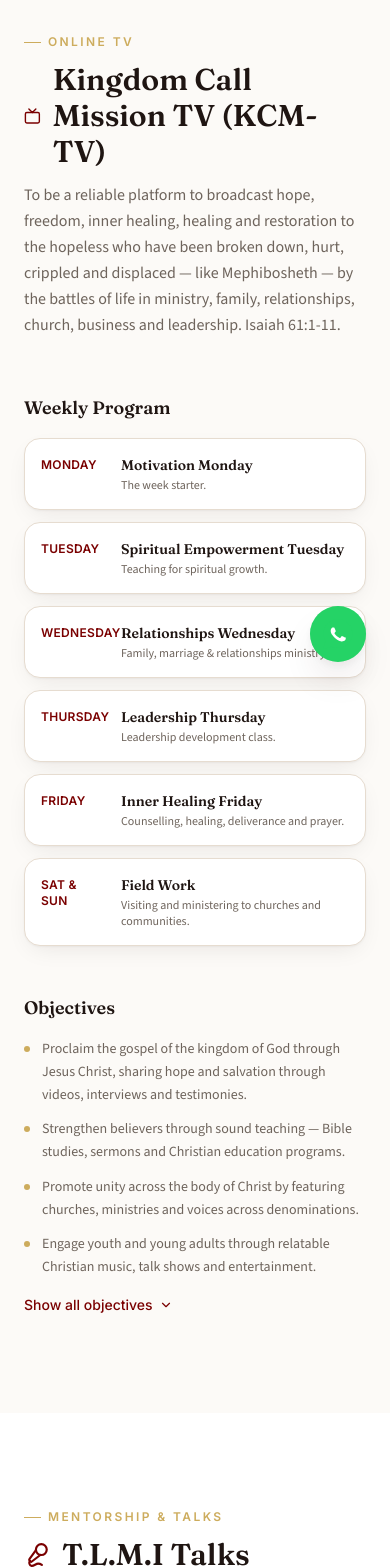
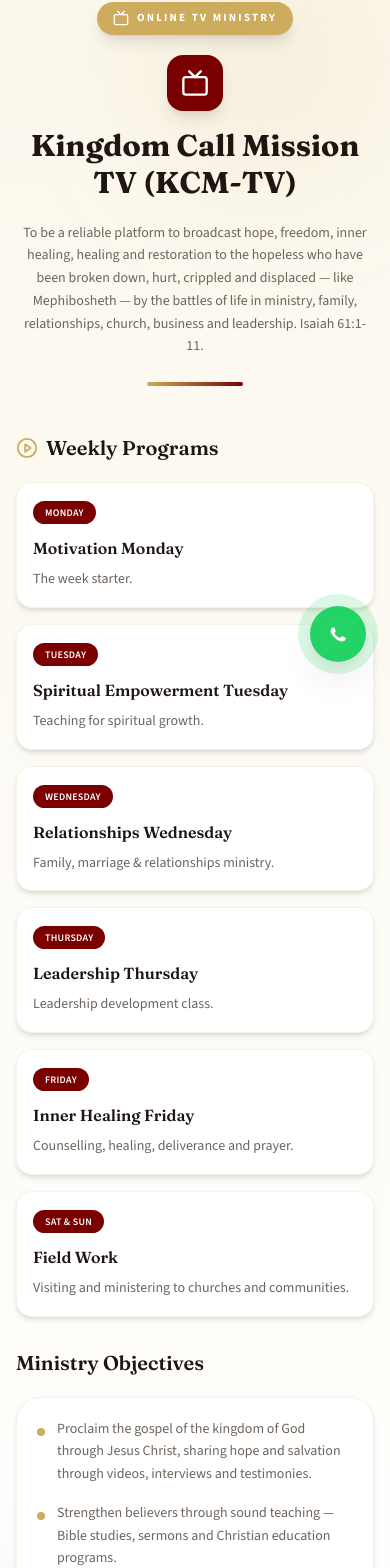
Before and after one commit to draron-dare-045/Kingdom_Ministry, a React (Vite) app in the folder kmc-source/: page /ministries in a window 390 px wide. Shown: the part 158-1726 px from the top of the page. Built offline with nearby package versions, Linux system fonts and the light colour scheme; no server answers.

Commit message:
New changes

```diff
--- a/kmc-source/src/components/Contact.jsx
+++ b/kmc-source/src/components/Contact.jsx
@@ -1,7 +1,12 @@
 import { motion } from 'framer-motion'
-import { Phone } from 'lucide-react'
+import { Phone, Mail } from 'lucide-react'
 import { org, socialLinks } from '../data'
-import { FacebookIcon, TiktokIcon, YoutubeIcon, WhatsappIcon } from './BrandIcons'
+import {
+  FacebookIcon,
+  TiktokIcon,
+  YoutubeIcon,
+  WhatsappIcon,
+} from './BrandIcons'
 
 const platformIcon = {
   facebook: FacebookIcon,
@@ -10,55 +15,109 @@ const platformIcon = {
 }
 
 export default function Contact() {
-  const waMessage = encodeURIComponent(`Hello ${org.name}, I'd like to get in touch.`)
+  const waMessage = encodeURIComponent(
+    `Hello ${org.name}, I'd like to get in touch.`
+  )
+
   const waHref = `https://wa.me/${org.whatsappNumber}?text=${waMessage}`
 
   return (
-    <section id="contact" className="relative py-24 md:py-32 bg-surface/60">
-      <div className="max-w-6xl mx-auto px-6 grid md:grid-cols-2 gap-16 items-center">
+    <section
+      id="contact"
+      className="relative py-20 md:py-32 bg-surface/60"
+    >
+      <div className="max-w-6xl mx-auto px-4 sm:px-6 grid md:grid-cols-2 gap-12 md:gap-16 items-center">
+
+        {/* Contact Information */}
         <motion.div
           initial={{ opacity: 0, y: 20 }}
           whileInView={{ opacity: 1, y: 0 }}
           viewport={{ once: true }}
           transition={{ duration: 0.6 }}
         >
-          <p className="eyebrow mb-3">let's connect</p>
-          <h2 className="font-display text-3xl md:text-4xl font-semibold text-ink mb-4">Reach out to us.</h2>
+          <p className="eyebrow mb-3">Let's Connect</p>
+
+          <h2 className="font-display text-3xl md:text-4xl font-semibold text-ink mb-4">
+            Reach Out To Us
+          </h2>
+
           <p className="text-muted max-w-md leading-relaxed">
-            Have a testimony, an invitation to speak, or a need for counsel and prayer? We'd love to
-            hear from you.
+            Have a testimony, an invitation to speak, or a need for counsel,
+            prayer, or support? We'd love to hear from you.
           </p>
 
-          <div className="mt-10 space-y-5">
-            <div className="flex items-center gap-3">
-              <span className="w-10 h-10 rounded-lg bg-white border border-border flex items-center justify-center">
+          {/* Contact Details */}
+          <div className="mt-10 space-y-6">
+
+            {/* Phone */}
+            <div className="flex items-start gap-3">
+              <span className="w-10 h-10 rounded-lg bg-white border border-border flex items-center justify-center flex-shrink-0">
                 <Phone size={16} className="text-forest" />
               </span>
+
               <div>
-                <p className="text-xs text-muted font-label">Mobile</p>
-                <a href={`tel:${org.phone.replace(/\s/g, '')}`} className="text-sm text-ink hover:text-forest">
-                  {org.phone}
-                </a>
-                <span className="text-sm text-muted"> · </span>
-                <a href={`tel:${org.phoneSecondary.replace(/\s/g, '')}`} className="text-sm text-ink hover:text-forest">
-                  {org.phoneSecondary}
+                <p className="text-xs text-muted font-label mb-1">
+                  Mobile
+                </p>
+
+                <div className="flex flex-wrap items-center gap-1">
+                  <a
+                    href={`tel:${org.phone.replace(/\s/g, '')}`}
+                    className="text-sm text-ink hover:text-forest transition-colors"
+                  >
+                    {org.phone}
+                  </a>
+
+                  <span className="text-sm text-muted">•</span>
+
+                  <a
+                    href={`tel:${org.phoneSecondary.replace(/\s/g, '')}`}
+                    className="text-sm text-ink hover:text-forest transition-colors"
+                  >
+                    {org.phoneSecondary}
+                  </a>
+                </div>
+              </div>
+            </div>
+
+            {/* Email */}
+            <div className="flex items-start gap-3">
+              <span className="w-10 h-10 rounded-lg bg-white border border-border flex items-center justify-center flex-shrink-0">
+                <Mail size={16} className="text-forest" />
+              </span>
+
+              <div>
+                <p className="text-xs text-muted font-label mb-1">
+                  Email
+                </p>
+
+                <a
+                  href="mailto:donaldwathome3@gmail.com"
+                  className="text-sm text-ink hover:text-forest transition-colors break-all"
+                >
+                  donaldwathome3@gmail.com
                 </a>
               </div>
             </div>
+
           </div>
 
+          {/* Social Media */}
           <div className="mt-8 flex flex-wrap items-center gap-4">
             {socialLinks.map((s) => {
               const Icon = platformIcon[s.platform]
+
+              if (!Icon) return null
+
               return (
                 <a
                   key={s.label}
                   href={s.href}
                   target="_blank"
                   rel="noopener noreferrer"
-                  className="w-10 h-10 rounded-lg bg-white border border-border flex items-center justify-center hover:border-forest transition-colors"
                   aria-label={s.label}
                   title={s.label}
+                  className="w-11 h-11 rounded-xl bg-white border border-border flex items-center justify-center hover:border-forest hover:-translate-y-1 hover:shadow-md transition-all duration-200"
                 >
                   <Icon size={18} />
                 </a>
@@ -67,6 +126,7 @@ export default function Contact() {
           </div>
         </motion.div>
 
+        {/* WhatsApp Card */}
         <motion.div
           initial={{ opacity: 0, y: 20 }}
           whileInView={{ opacity: 1, y: 0 }}
@@ -77,19 +137,36 @@ export default function Contact() {
           <span className="mx-auto w-16 h-16 rounded-full bg-[#25D366]/10 flex items-center justify-center mb-5">
             <WhatsappIcon size={32} />
           </span>
-          <h3 className="font-display text-xl font-semibold text-ink mb-2">Chat with us on WhatsApp</h3>
+
+          <h3 className="font-display text-xl font-semibold text-ink mb-2">
+            Chat With Us On WhatsApp
+          </h3>
+
           <p className="text-sm text-muted leading-relaxed max-w-xs mx-auto mb-6">
-            The fastest way to reach the team — send a message and we'll reply as soon as we can.
+            The fastest way to reach our team. Send us a message and we'll
+            respond as soon as possible.
           </p>
+
           <a
             href={waHref}
             target="_blank"
             rel="noopener noreferrer"
             className="inline-flex items-center justify-center gap-2 w-full sm:w-auto px-6 py-3 rounded-full bg-[#25D366] text-white font-label font-semibold text-sm shadow-lift hover:brightness-105 hover:-translate-y-0.5 active:translate-y-0 transition-all duration-200"
           >
-            <WhatsappIcon size={18} /> Start a WhatsApp chat
+            <WhatsappIcon size={18} />
+            Start a WhatsApp Chat
+          </a>
+
+          {/* Email Shortcut */}
+          <a
+            href="mailto:donaldwathome3@gmail.com"
+            className="mt-4 inline-flex items-center justify-center gap-2 w-full sm:w-auto px-6 py-3 rounded-full border border-border bg-white text-ink font-label font-medium text-sm hover:border-forest hover:text-forest transition-all duration-200"
+          >
+            <Mail size={16} />
+            Send an Email
           </a>
         </motion.div>
+
       </div>
     </section>
   )
--- a/kmc-source/src/components/Footer.jsx
+++ b/kmc-source/src/components/Footer.jsx
@@ -1,21 +1,22 @@
 import { Link } from 'react-router-dom'
 import { org, socialLinks } from '../data'
-import { FacebookIcon, TiktokIcon } from './BrandIcons'
+import {
+  FacebookIcon,
+  TiktokIcon,
+  YoutubeIcon,
+} from './BrandIcons'
 
 const platformIcon = {
   facebook: FacebookIcon,
   tiktok: TiktokIcon,
+  youtube: YoutubeIcon,
 }
 
 export default function Footer() {
   return (
     <footer className="bg-[#0A2418] text-white">
-      {/* Gold Accent */}
       <div className="h-[2px] bg-gold" />
-
       <div className="max-w-4xl mx-auto px-4 py-4">
-
-        {/* Logo */}
         <div className="flex items-center justify-center gap-2">
           <img
             src="/logo.png"
@@ -27,8 +28,6 @@ export default function Footer() {
             {org.name}
           </span>
         </div>
-
-        {/* Navigation */}
         <div className="flex flex-wrap justify-center gap-x-4 gap-y-1 mt-3">
           <Link to="/about" className="text-xs text-white/70 hover:text-gold">
             About
@@ -46,14 +45,13 @@ export default function Footer() {
             Contact
           </Link>
         </div>
-
-        {/* Socials */}
         <div className="flex justify-center gap-2 mt-3">
           {socialLinks
             .filter(
               (s) =>
                 s.platform === 'facebook' ||
-                s.platform === 'tiktok'
+                s.platform === 'tiktok' ||
+                s.platform === 'youtube'
             )
             .map((s) => {
               const Icon = platformIcon[s.platform]
@@ -64,6 +62,7 @@ export default function Footer() {
                   href={s.href}
                   target="_blank"
                   rel="noopener noreferrer"
+                  aria-label={s.label}
                   className="w-7 h-7 rounded-full bg-white/10 hover:bg-gold hover:text-black transition flex items-center justify-center"
                 >
                   <Icon size={12} />
@@ -71,8 +70,6 @@ export default function Footer() {
               )
             })}
         </div>
-
-        {/* Copyright */}
         <div className="mt-3 pt-2 border-t border-white/10 text-center">
           <p className="text-[10px] text-white/50">
             © {new Date().getFullYear()} {org.name}
--- a/kmc-source/src/components/KcmTv.jsx
+++ b/kmc-source/src/components/KcmTv.jsx
@@ -1,78 +1,145 @@
 import { useState } from 'react'
 import { motion } from 'framer-motion'
-import { Tv, ChevronDown } from 'lucide-react'
+import { Tv, ChevronDown, PlayCircle } from 'lucide-react'
 import { tv } from '../data'
 
 export default function KcmTv() {
   const [showAllObjectives, setShowAllObjectives] = useState(false)
-  const visibleObjectives = showAllObjectives ? tv.objectives : tv.objectives.slice(0, 4)
+
+  const visibleObjectives = showAllObjectives
+    ? tv.objectives
+    : tv.objectives.slice(0, 4)
 
   return (
-    <section id="kcm-tv" className="relative py-24 md:py-32 bg-surface/60">
-      <div className="max-w-6xl mx-auto px-6">
+    <section
+      id="kcm-tv"
+      className="relative py-16 sm:py-20 lg:py-28 bg-gradient-to-b from-cream to-white overflow-hidden"
+    >
+      {/* Background Effects */}
+      <div className="absolute top-0 right-0 w-64 h-64 sm:w-96 sm:h-96 bg-gold/10 rounded-full blur-3xl" />
+      <div className="absolute bottom-0 left-0 w-64 h-64 sm:w-96 sm:h-96 bg-forest/10 rounded-full blur-3xl" />
+
+      <div className="relative max-w-6xl mx-auto px-4 sm:px-6">
+        {/* Header */}
         <motion.div
-          initial={{ opacity: 0, y: 20 }}
+          initial={{ opacity: 0, y: 25 }}
           whileInView={{ opacity: 1, y: 0 }}
           viewport={{ once: true }}
           transition={{ duration: 0.6 }}
-          className="mb-14 max-w-2xl"
+          className="text-center max-w-4xl mx-auto mb-12 sm:mb-16"
         >
-          <p className="eyebrow mb-3">online tv</p>
-          <h2 className="font-display text-3xl md:text-4xl font-semibold text-ink flex items-center gap-3">
-            <Tv className="text-forest" size={28} />
+          {/* Badge */}
+          <div className="inline-flex items-center gap-2 bg-gold text-white px-4 py-2 rounded-full shadow-lg mb-5">
+            <Tv size={16} />
+            <span className="text-[11px] sm:text-xs font-bold uppercase tracking-[0.2em]">
+              Online TV Ministry
+            </span>
+          </div>
+
+          {/* Title */}
+          <div className="flex flex-col sm:flex-row items-center justify-center gap-4">
+            <div className="w-14 h-14 sm:w-16 sm:h-16 rounded-2xl bg-forest text-white flex items-center justify-center shadow-lg">
+              <Tv size={28} />
+            </div>
+
+            <h2 className="font-display text-3xl sm:text-4xl md:text-5xl font-bold text-ink leading-tight">
               {tv.names[1]}
             </h2>
-          <p className="text-muted mt-3 leading-relaxed">{tv.vision}</p>
+          </div>
+
+          {/* Vision */}
+          <p className="text-sm sm:text-base md:text-lg text-muted mt-5 leading-relaxed max-w-3xl mx-auto">
+            {tv.vision}
+          </p>
+
+          {/* Accent Line */}
+          <div className="mx-auto mt-6 h-1 w-24 sm:w-32 rounded-full bg-gradient-to-r from-gold to-forest" />
         </motion.div>
 
-        <div className="grid md:grid-cols-5 gap-12">
+        {/* Content Grid */}
+        <div className="grid lg:grid-cols-5 gap-8 lg:gap-12">
+          {/* Weekly Programs */}
           <motion.div
-            initial={{ opacity: 0, y: 20 }}
-            whileInView={{ opacity: 1, y: 0 }}
+            initial={{ opacity: 0, x: -25 }}
+            whileInView={{ opacity: 1, x: 0 }}
             viewport={{ once: true }}
             transition={{ duration: 0.6 }}
-            className="md:col-span-2"
+            className="lg:col-span-2"
           >
-            <h3 className="font-display text-lg font-semibold text-ink mb-4">Weekly Program</h3>
-            <div className="space-y-3">
-              {tv.schedule.map((s) => (
-                <div key={s.day} className="card p-4 flex gap-4 items-start">
-                  <span className="font-label text-xs font-semibold text-forest uppercase tracking-wide w-16 flex-shrink-0 pt-0.5">
-                    {s.day}
+            <div className="flex items-center gap-2 mb-5">
+              <PlayCircle className="text-gold" size={22} />
+              <h3 className="font-display text-xl sm:text-2xl font-semibold text-ink">
+                Weekly Programs
+              </h3>
+            </div>
+
+            <div className="space-y-4">
+              {tv.schedule.map((item) => (
+                <div
+                  key={item.day}
+                  className="bg-white rounded-2xl border border-gold/15 shadow-md p-4 sm:p-5 hover:shadow-lg transition"
+                >
+                  <span className="inline-block bg-forest text-white text-[10px] sm:text-xs font-semibold uppercase tracking-wide px-3 py-1 rounded-full mb-3">
+                    {item.day}
                   </span>
-                  <div>
-                    <p className="font-display text-sm font-semibold text-ink">{s.title}</p>
-                    <p className="text-xs text-muted mt-0.5">{s.description}</p>
-                  </div>
+
+                  <h4 className="font-display text-base sm:text-lg font-semibold text-ink">
+                    {item.title}
+                  </h4>
+
+                  <p className="text-sm text-muted mt-2 leading-relaxed">
+                    {item.description}
+                  </p>
                 </div>
               ))}
             </div>
           </motion.div>
 
+          {/* Objectives */}
           <motion.div
-            initial={{ opacity: 0, y: 20 }}
-            whileInView={{ opacity: 1, y: 0 }}
+            initial={{ opacity: 0, x: 25 }}
+            whileInView={{ opacity: 1, x: 0 }}
             viewport={{ once: true }}
             transition={{ duration: 0.6, delay: 0.1 }}
-            className="md:col-span-3"
+            className="lg:col-span-3"
           >
-            <h3 className="font-display text-lg font-semibold text-ink mb-4">Objectives</h3>
-            <ul className="space-y-3">
-              {visibleObjectives.map((o, i) => (
-                <li key={i} className="flex gap-3 text-sm text-muted leading-relaxed">
-                  <span className="w-1.5 h-1.5 rounded-full bg-gold mt-2 flex-shrink-0" />
-                  {o}
+            <h3 className="font-display text-xl sm:text-2xl font-semibold text-ink mb-5">
+              Ministry Objectives
+            </h3>
+
+            <div className="bg-white rounded-3xl border border-gold/15 shadow-md p-5 sm:p-6">
+              <ul className="space-y-4">
+                {visibleObjectives.map((objective, index) => (
+                  <li
+                    key={index}
+                    className="flex items-start gap-3 text-sm sm:text-base text-muted leading-relaxed"
+                  >
+                    <span className="w-2 h-2 rounded-full bg-gold mt-2.5 flex-shrink-0" />
+                    <span>{objective}</span>
                   </li>
                 ))}
               </ul>
-            {!showAllObjectives && (
+
+              {!showAllObjectives && tv.objectives.length > 4 && (
                 <button
                   onClick={() => setShowAllObjectives(true)}
-                className="mt-4 inline-flex items-center gap-1.5 font-label text-sm text-forest font-medium hover:opacity-80"
+                  className="mt-6 inline-flex items-center gap-2 text-sm sm:text-base text-forest font-medium hover:text-gold transition"
                 >
-                Show all objectives <ChevronDown size={14} />
+                  View All Objectives
+                  <ChevronDown size={16} />
                 </button>
               )}
+
+              {showAllObjectives && tv.objectives.length > 4 && (
+                <button
+                  onClick={() => setShowAllObjectives(false)}
+                  className="mt-6 inline-flex items-center gap-2 text-sm sm:text-base text-forest font-medium hover:text-gold transition"
+                >
+                  Show Less
+                  <ChevronDown size={16} className="rotate-180" />
+                </button>
+              )}
+            </div>
           </motion.div>
         </div>
       </div>
--- a/kmc-source/src/components/Tlmi.jsx
+++ b/kmc-source/src/components/Tlmi.jsx
@@ -17,10 +17,10 @@ export default function Tlmi() {
           transition={{ duration: 0.6 }}
           className="mb-14 max-w-3xl"
         >
-          <p className="eyebrow mb-3">mentorship & talks</p>
+          <p className="eyebrow mb-3">MOTIVATIONAL & INSPIRATIONAL TALKS. </p>
           <h2 className="font-display text-3xl md:text-4xl font-semibold text-ink flex items-center gap-3">
             <Mic2 className="text-forest" size={26} />
-            T.L.M.I Talks
+            T.L.M.I -TALKS (Transforming Lives Motivational & Inspirational Talks)
           </h2>
           <p className="text-muted mt-3 leading-relaxed">{tlmi.about}</p>
           <p className="text-muted mt-3 leading-relaxed">{tlmi.purpose}</p>
--- a/kmc-source/src/components/Vision.jsx
+++ b/kmc-source/src/components/Vision.jsx
@@ -15,7 +15,7 @@ export default function Vision() {
         >
           <p className="eyebrow mb-3">our vision</p>
           <h2 className="font-display text-3xl md:text-4xl font-semibold text-ink">
-            To be a powerful platform, partner and network
+          TO BE A POWERFUL PLATFORM, PARTNER AND NETWORK FOR:-
           </h2>
         </motion.div>
 
--- a/kmc-source/src/data.js
+++ b/kmc-source/src/data.js
@@ -21,7 +21,7 @@ export const socialLinks = [
   { label: 'Pst. Donald Wathome', platform: 'facebook', href: 'https://facebook.com/PstDonaldWathome' },
   { label: '@donald_wathome', platform: 'tiktok', href: 'https://tiktok.com/@donald_wathome' },
   // TODO: swap in the real Kingdom Call Mission TV channel URL
-  { label: 'Kingdom Call Mission TV', platform: 'youtube', href: '#' },
+  { label: 'Kingdom Call Mission TV', platform: 'youtube', href: 'https://youtube.com/@donaldevangelist123?si=VoYBUds68PO_CTA-' },
 ]
 
 export const heroBadges = ['Restoration', 'Healing & Deliverance', 'Mentorship']
@@ -99,7 +99,7 @@ export const founders = {
   names: 'Pastor Donald & Monica',
   roles: 'Ordained ministers \u00B7 trained counsellors \u00B7 church planters \u00B7 motivational speakers',
   photo: '/founders.jpg',
-  word: 'For over twenty years we resisted this call, afraid of what it would cost to step outside the walls of traditional congregational ministry. But God kept returning us to the story of Mephibosheth \u2014 a broken, displaced man brought out of Lo Debar to the King\u2019s table. That story became our own testimony, and it is why Kingdom Call Mission Network exists today: to be a hand extended to the broken, the hurting and the forgotten, and to restore the gospel of the kingdom to the body of Christ. Whatever battle life or ministry has left you carrying \u2014 in your family, your relationships, your business or your leadership \u2014 you are welcome at this table. Call us. Isaiah 61 is not just our verse; it is our assignment.',
+  word: 'For over twenty years we resisted this call, afraid of what it would cost to step outside the walls of traditional congregational ministry. But God kept returning us to the story of Mephibosheth \u2014 a broken, displaced man brought out of Lo Debar to the King\u2019s table. That story became our own testimony, and it is why Kingdom Call Mission Network exists today: to be a hand extended to the broken, the hurting and the forgotten, and to restore the gospel of the kingdom to the body of Christ. Whatever battle life or ministry has left you carrying \u2014 in your family, your relationships, your business or your leadership \u2014 you are welcome at this table. Jesus Christ the King of Kings is inviting everyone to his Kingdom table . Call us. Isaiah 61:1-11 is not just our passage ; it is our assignment.',
   quoteRef: 'Daniel 5:12,14 \u00B7 "The Daniel\u2019s Call" \u2014 Call us now.',
 }
 
```
Lines whose indentation alone changed are shown as unchanged.
